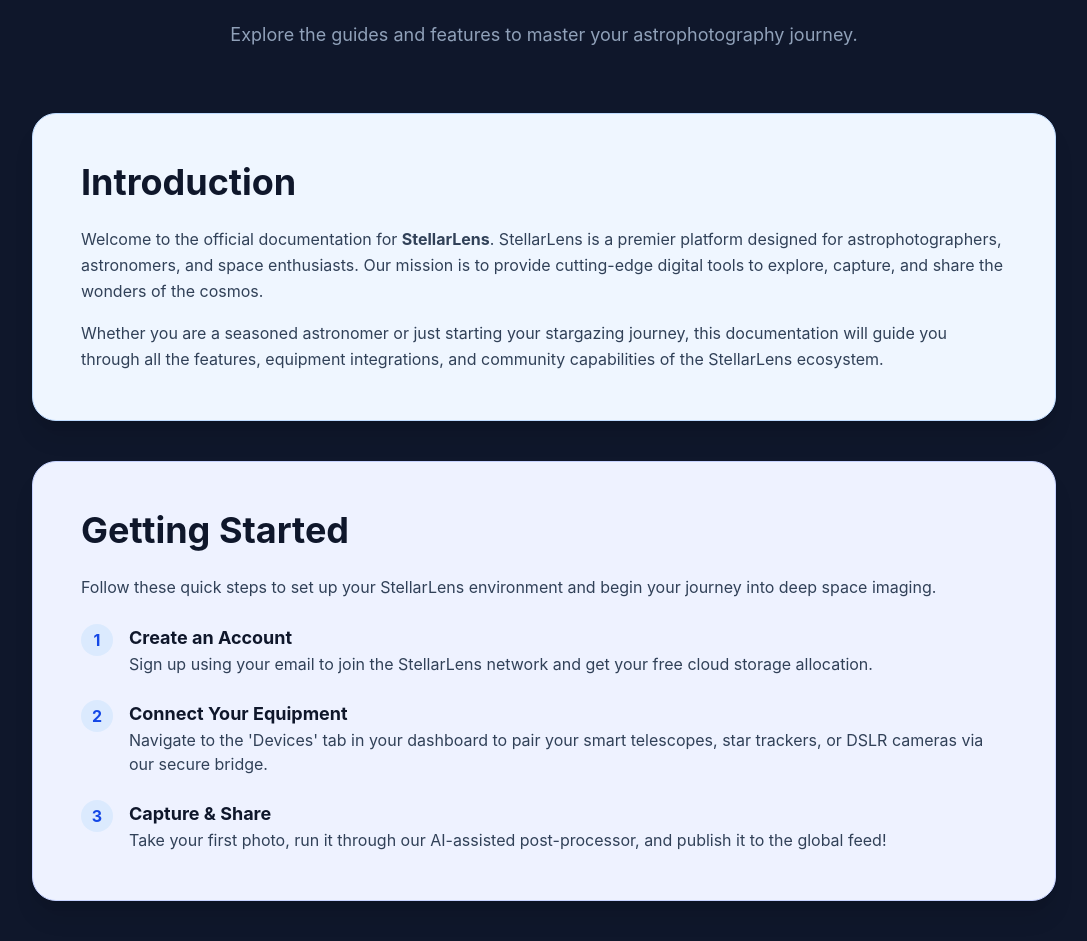
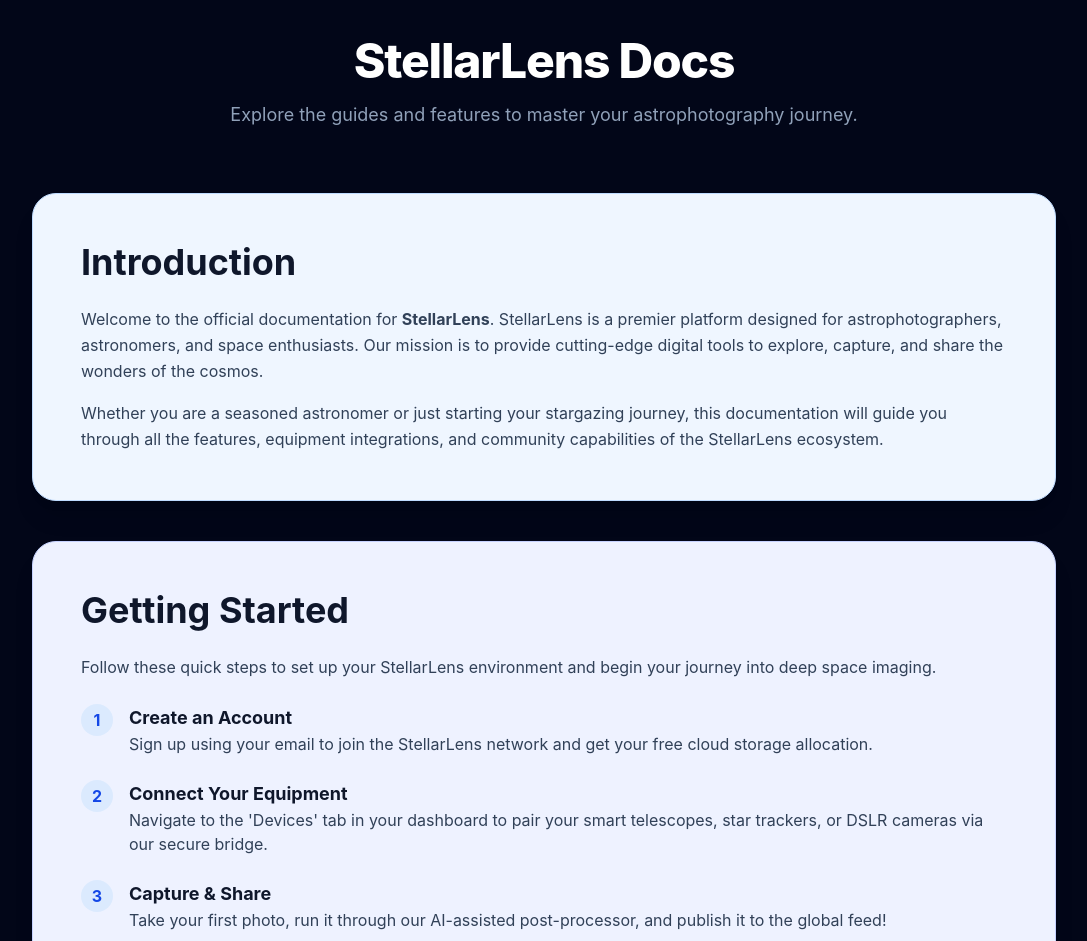
Before and after one commit to raushan-sinha/stellarlens, a React (Vite) app: page /docs in a window 1280 px wide. Shown: the part 91-1032 px from the top of the page, without its empty margins (96-1183 px from the left). Built offline with nearby package versions, Linux system fonts and the light colour scheme; no server answers.

Commit message:
Updated styles for padding

```diff
--- a/src/pages/Docs/Docs.tsx
+++ b/src/pages/Docs/Docs.tsx
@@ -5,23 +5,23 @@
 
 const Docs: React.FC = () => {
     return (
-        <div className="min-h-screen bg-slate-900 font-sans py-12 px-6 md:px-12 lg:px-20">
-            <div className="max-w-5xl mx-auto space-y-12">
-                <header className="text-center mb-16">
-                    <h1 className="text-4xl md:text-5xl font-extrabold text-white tracking-tight mb-4">StellarLens Docs</h1>
-                    <p className="text-slate-400 text-lg max-w-2xl mx-auto">Explore the guides and features to master your astrophotography journey.</p>
+        <div className="min-h-screen bg-slate-950 text-slate-100 selection:bg-indigo-500/30 px-4 sm:px-6 md:px-8 lg:px-10 xl:px-12 2xl:px-16">
+            <div className="mx-auto w-full max-w-5xl pt-20 pb-16 sm:pt-24 sm:pb-20 md:pt-28 md:pb-24 lg:pt-32 lg:pb-28 xl:pb-32">
+                <header className="mb-10 text-center sm:mb-12 md:mb-16">
+                    <h1 className="mb-3 text-3xl font-extrabold tracking-tight text-white sm:mb-4 sm:text-4xl md:text-5xl">StellarLens Docs</h1>
+                    <p className="mx-auto max-w-2xl text-base text-slate-400 sm:text-lg">Explore the guides and features to master your astrophotography journey.</p>
                 </header>
 
-                <main className="space-y-10">
-                    <div className="bg-blue-50 rounded-3xl p-8 md:p-12 shadow-xl border border-blue-200 [&>section]:mb-0 transition-transform hover:-translate-y-1 duration-300">
+                <main className="space-y-6 sm:space-y-8 lg:space-y-10">
+                    <div className="rounded-2xl border border-blue-200 bg-blue-50 p-4 shadow-xl transition-transform duration-300 hover:-translate-y-1 sm:rounded-3xl sm:p-6 md:p-8 lg:p-10 xl:p-12 [&>section]:mb-0">
                         <Introduction />
                     </div>
 
-                    <div className="bg-indigo-50 rounded-3xl p-8 md:p-12 shadow-xl border border-indigo-200 [&>section]:mb-0 transition-transform hover:-translate-y-1 duration-300">
+                    <div className="rounded-2xl border border-indigo-200 bg-indigo-50 p-4 shadow-xl transition-transform duration-300 hover:-translate-y-1 sm:rounded-3xl sm:p-6 md:p-8 lg:p-10 xl:p-12 [&>section]:mb-0">
                         <GettingStarted />
                     </div>
 
-                    <div className="bg-purple-50 rounded-3xl p-8 md:p-12 shadow-xl border border-purple-200 [&>section]:mb-0 transition-transform hover:-translate-y-1 duration-300">
+                    <div className="rounded-2xl border border-purple-200 bg-purple-50 p-4 shadow-xl transition-transform duration-300 hover:-translate-y-1 sm:rounded-3xl sm:p-6 md:p-8 lg:p-10 xl:p-12 [&>section]:mb-0">
                         <Features />
                     </div>
                 </main>
```
